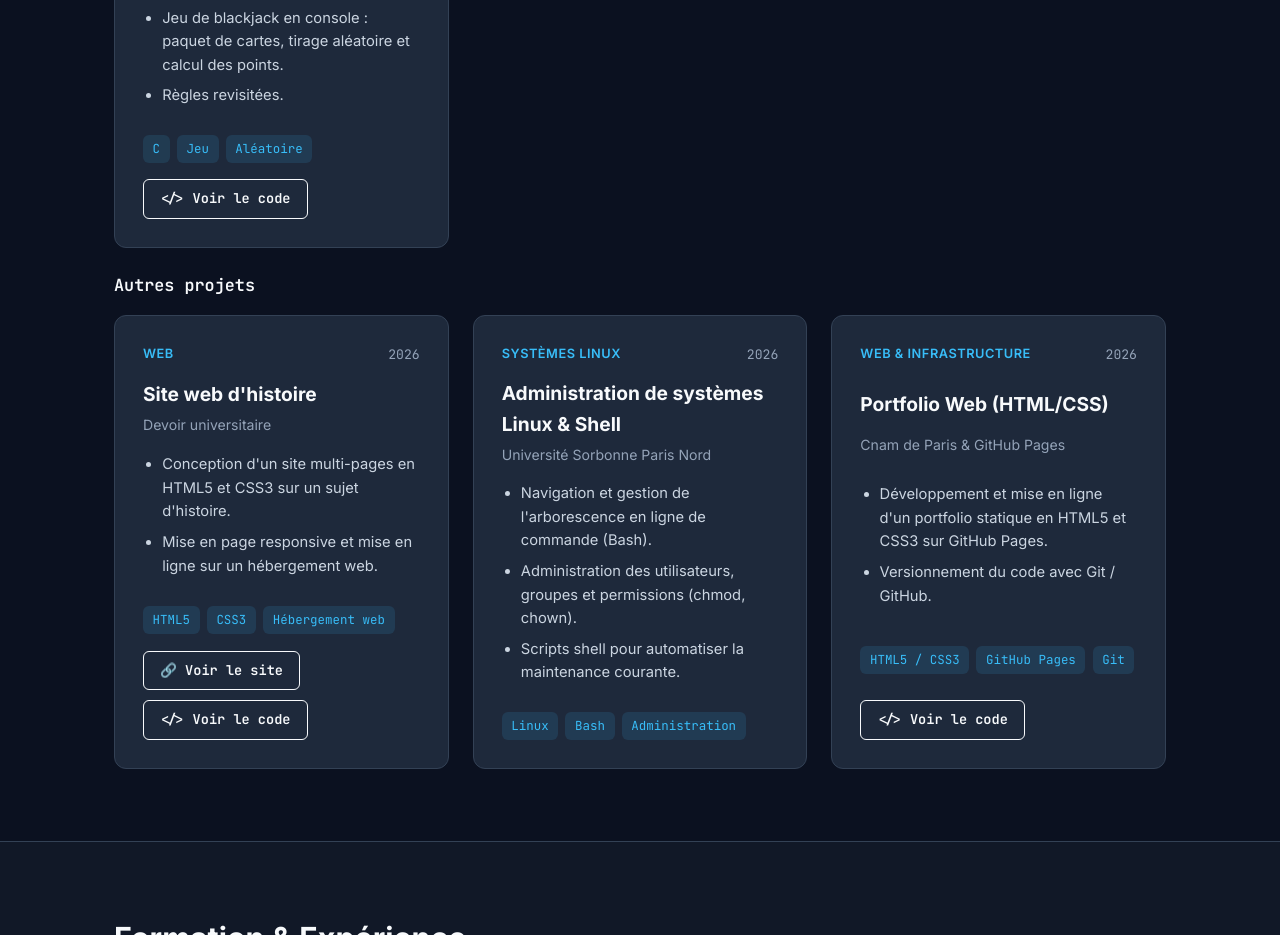
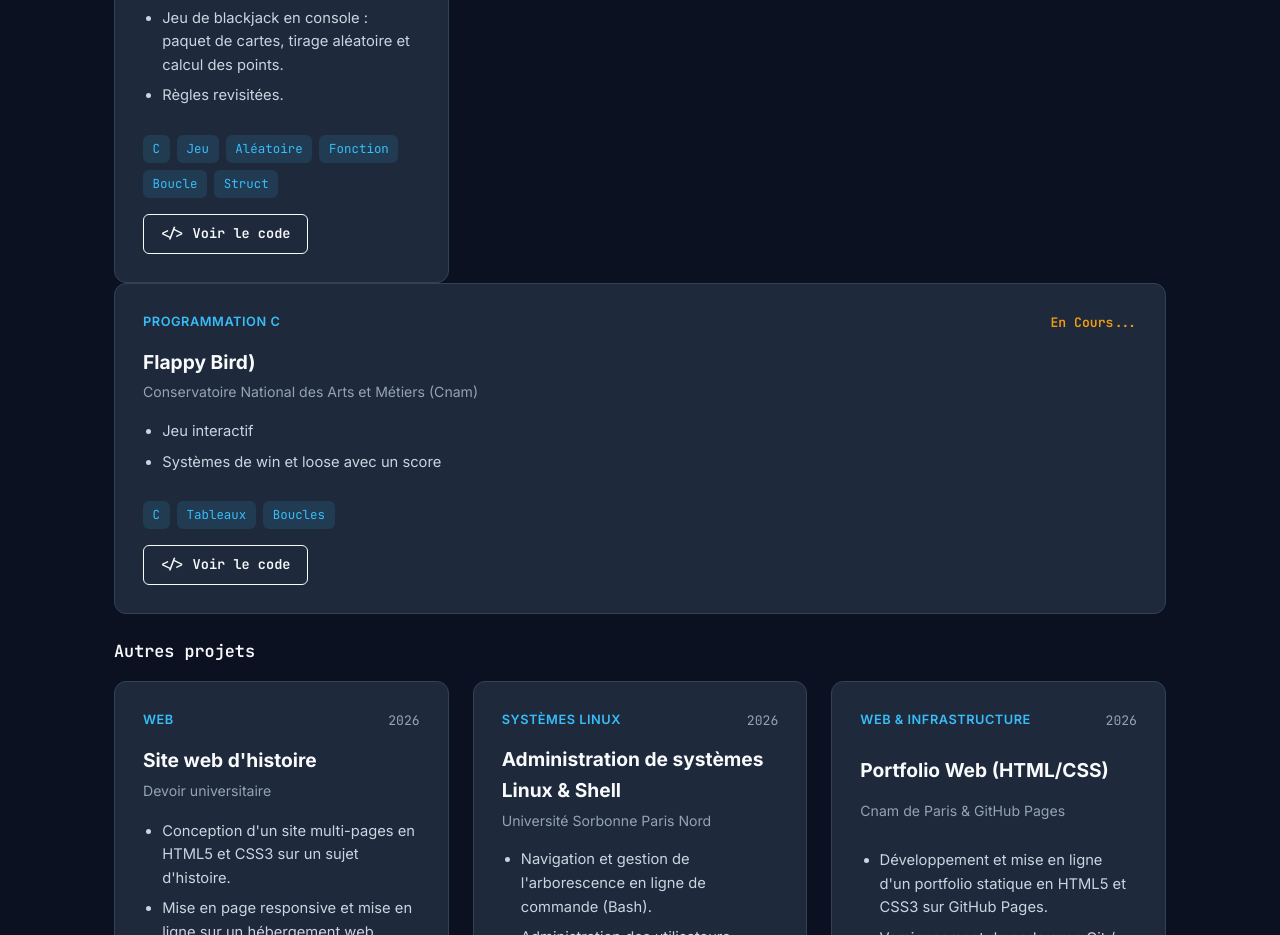
Before and after one commit to Meh-it/Portfolio-Mehdi, a plain HTML site: page index.html in a window 1280 px wide. Shown: the part 3360-4295 px from the top of the page. Drawn offline with Linux system fonts and the light colour scheme.

Commit message:
Update project links and add new project details

```diff
--- a/index.html
+++ b/index.html
@@ -198,7 +198,7 @@
             <span>C</span><span>Jeu</span><span>Logique</span>
           </div>
           <div class="project-links">
-            <a href="https://github.com/Meh-it/projets-c/tree/main/02-morpion" target="_blank" rel="noopener" class="btn-code">&lt;/&gt; Voir le code</a>
+            <a href="https://github.com/Meh-it/projets-c/" target="_blank" rel="noopener" class="btn-code">&lt;/&gt; Voir le code</a>
           </div>
         </article>
         <article class="project-card">
@@ -285,13 +285,32 @@
             <li>Règles revisitées.</li>
           </ul>
           <div class="tags">
-            <span>C</span><span>Jeu</span><span>Aléatoire</span>
+            <span>C</span><span>Jeu</span><span>Aléatoire</span><span>Fonction</span><span>Boucle</span><span>Struct</span>
           </div>
           <div class="project-links">
             <a href="https://github.com/Meh-it/projets-c" target="_blank" rel="noopener" class="btn-code">&lt;/&gt; Voir le code</a>
           </div>
         </article>
       </div>
+      <article class="project-card">
+          <div class="project-header">
+            <span class="project-tag">Programmation C</span>
+            <span class="project-year badge-encours">En Cours...</span>
+          </div>
+          <h3>Flappy Bird)</h3>
+          <p class="project-place">Conservatoire National des Arts et Métiers (Cnam)</p>
+          <ul>
+            <li>Jeu interactif</li>
+            <li>Systèmes de win et loose avec un score</li>
+
+          </ul>
+          <div class="tags">
+            <span>C</span><span>Tableaux</span><span>Boucles</span>
+          </div>
+          <div class="project-links">
+            <a href="https://github.com/Meh-it/projets-c/" target="_blank" rel="noopener" class="btn-code">&lt;/&gt; Voir le code</a>
+          </div>
+        </article>
 
       <h3 class="projects-subtitle">Autres projets</h3>
       <div class="projects-grid">
```
